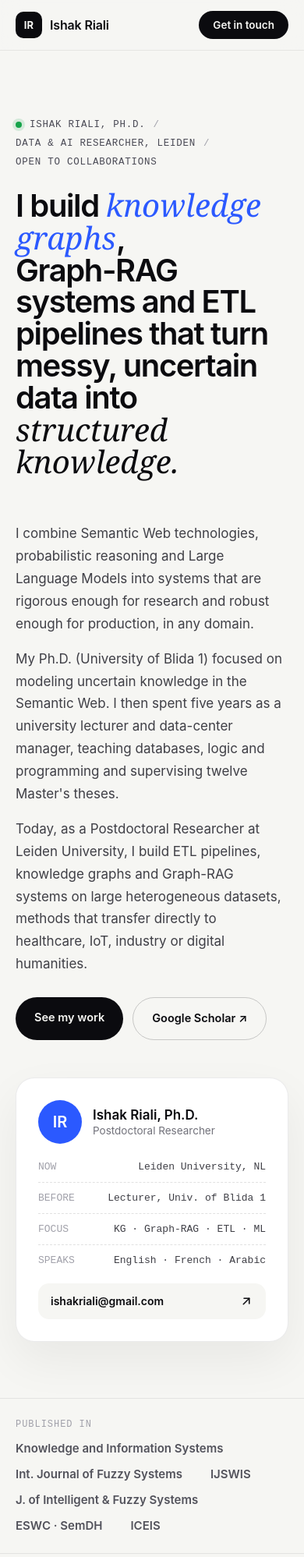
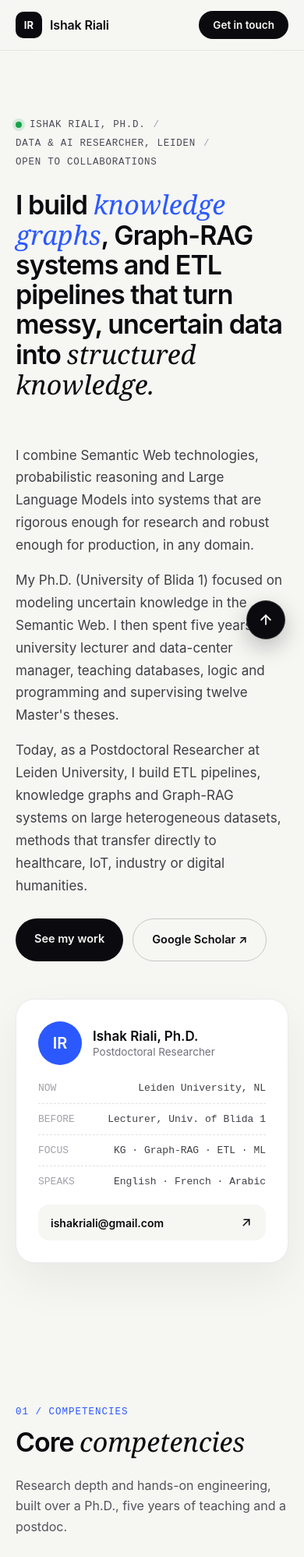
Before and after one commit to ishakRiali/ishakriali.github.io, a plain HTML site: page index.html in a window 390 px wide. Shown: the top 1997 px of the page at 78% size. Drawn offline with Linux system fonts and the light colour scheme.

Commit message:
Update HTML structure and styles for responsiveness

```diff
--- a/index.html
+++ b/index.html
@@ -33,6 +33,9 @@
   .shot:hover { transform: translateY(-3px); border-color: rgba(255,255,255,0.35) !important; color: #fff; }
   .pub:hover h3 { color: #2B59FF; }
   .contact-link:hover { color: #fff; border-color: #fff !important; }
+  .to-top { position: fixed; right: 24px; bottom: 24px; z-index: 60; width: 48px; height: 48px; border-radius: 50%; background: #0B0B0F; color: #F6F6F3; display: inline-flex; align-items: center; justify-content: center; box-shadow: 0 10px 28px rgba(11,11,15,0.25); border: 1px solid rgba(255,255,255,0.15); transition: transform .2s ease, background .2s ease; }
+  .to-top:hover { background: #2B59FF; color: #fff; transform: translateY(-3px); }
+  html { scroll-behavior: smooth; }
   @media (max-width: 960px) {
     .bento { grid-template-columns: repeat(2, minmax(0, 1fr)); }
     .gallery { grid-template-columns: repeat(2, minmax(0, 1fr)); }
@@ -44,7 +47,7 @@
     .wrap { padding-left: 20px; padding-right: 20px; }
     .bento, .gallery { grid-template-columns: 1fr; }
     .bento .span2, .gallery .g-wide { grid-column: auto; }
-    .hero-title { font-size: 40px !important; }
+    .hero-title { font-size: 34px !important; }
     .xl-title { font-size: 34px !important; }
   }
 </style>
@@ -60,7 +63,7 @@
     </a>
     <div class="navlinks" style="display: flex; gap: 28px; font-size: 14px; font-weight: 500;">
       <a href="#work">Work</a>
-      <a href="#expertise">Expertise</a>
+      <a href="#expertise">Competencies</a>
       <a href="#experience">Experience</a>
       <a href="#research">Research</a>
       <a href="#contact">Contact</a>
@@ -79,7 +82,7 @@
         <span style="color: #A1A1AA;">/</span>
         <span>Open to collaborations</span>
       </div>
-      <h1 class="hero-title" style="margin: 0; font-size: 72px; line-height: 1.02; font-weight: 600; letter-spacing: -0.035em; max-width: 1100px;">I build <span class="serif" style="color: #2B59FF;">knowledge graphs</span>, <span style="white-space: nowrap;">Graph-RAG</span> systems and ETL pipelines that turn messy, uncertain data into <span class="serif">structured knowledge.</span></h1>
+      <h1 class="hero-title" style="margin: 0; font-size: 48px; line-height: 1.12; font-weight: 600; letter-spacing: -0.03em; max-width: 920px;">I build <span class="serif" style="color: #2B59FF;">knowledge graphs</span>, <span style="white-space: nowrap;">Graph-RAG</span> systems and ETL pipelines that turn messy, uncertain data into <span class="serif">structured knowledge.</span></h1>
     </div>
 
     <div style="display: flex; flex-wrap: wrap; gap: 48px; align-items: flex-start;">
@@ -115,25 +118,14 @@
     </div>
   </section>
 
-  <!-- PUBLISHED IN -->
-  <section class="wrap" style="padding-top: 26px; padding-bottom: 26px; border-top: 1px solid rgba(11,11,15,0.08); border-bottom: 1px solid rgba(11,11,15,0.08); display: flex; flex-wrap: wrap; align-items: center; gap: 14px 36px;">
-    <span class="mono" style="font-size: 12px; text-transform: uppercase; letter-spacing: 0.08em; color: #A1A1AA;">Published in</span>
-    <span style="font-size: 15px; font-weight: 600; color: #52525B;">Knowledge and Information Systems</span>
-    <span style="font-size: 15px; font-weight: 600; color: #52525B;">Int. Journal of Fuzzy Systems</span>
-    <span style="font-size: 15px; font-weight: 600; color: #52525B;">IJSWIS</span>
-    <span style="font-size: 15px; font-weight: 600; color: #52525B;">J. of Intelligent &amp; Fuzzy Systems</span>
-    <span style="font-size: 15px; font-weight: 600; color: #52525B;">ESWC · SemDH</span>
-    <span style="font-size: 15px; font-weight: 600; color: #52525B;">ICEIS</span>
-  </section>
-
   <!-- EXPERTISE -->
   <section id="expertise" class="wrap" style="padding-top: 112px; padding-bottom: 112px;">
     <div style="display: flex; flex-wrap: wrap; justify-content: space-between; align-items: flex-end; gap: 24px; margin-bottom: 48px;">
       <div style="display: flex; flex-direction: column; gap: 14px; max-width: 720px;">
-        <span class="mono" style="font-size: 12.5px; text-transform: uppercase; letter-spacing: 0.08em; color: #2B59FF;">01 / Expertise</span>
-        <h2 class="xl-title" style="margin: 0; font-size: 48px; line-height: 1.05; font-weight: 600; letter-spacing: -0.03em;">What I <span class="serif">build</span> for you</h2>
+        <span class="mono" style="font-size: 12.5px; text-transform: uppercase; letter-spacing: 0.08em; color: #2B59FF;">01 / Competencies</span>
+        <h2 class="xl-title" style="margin: 0; font-size: 48px; line-height: 1.05; font-weight: 600; letter-spacing: -0.03em;">Core <span class="serif">competencies</span></h2>
       </div>
-      <p style="margin: 0; font-size: 16px; line-height: 1.65; color: #52525B; max-width: 400px;">From raw spreadsheets and databases to systems people can question in plain language.</p>
+      <p style="margin: 0; font-size: 16px; line-height: 1.65; color: #52525B; max-width: 400px;">Research depth and hands-on engineering, built over a Ph.D., five years of teaching and a postdoc.</p>
     </div>
 
     <div class="bento">
@@ -143,28 +135,28 @@
           <span class="mono" style="font-size: 12px; color: #A1A1AA;">CORE</span>
         </div>
         <h3 style="margin: 0; font-size: 26px; font-weight: 600; letter-spacing: -0.02em;">Knowledge graphs &amp; semantic integration</h3>
-        <p style="margin: 0; font-size: 15.5px; line-height: 1.65; color: #D4D4D8; max-width: 620px;">I design ontologies and turn scattered, inconsistent sources into one connected, queryable graph, with validation and uncertainty kept explicit.</p>
+        <p style="margin: 0; font-size: 15.5px; line-height: 1.65; color: #D4D4D8; max-width: 620px;">Ontology engineering and semantic integration of scattered, inconsistent sources into connected, queryable graphs, with validation and uncertainty kept explicit.</p>
         <div class="mono" style="margin-top: auto; font-size: 12.5px; color: #A1A1AA; line-height: 1.8;">RDF · OWL · SPARQL · SHACL · RDF-Star · CIDOC CRM · Neo4j · GraphDB · Protégé</div>
       </div>
 
       <div class="card" style="background: #FFFFFF; border: 1px solid rgba(11,11,15,0.08); border-radius: 24px; padding: 32px; display: flex; flex-direction: column; gap: 16px;">
         <svg width="28" height="28" viewBox="0 0 24 24" fill="none" stroke="#2B59FF" stroke-width="1.8" stroke-linecap="round" stroke-linejoin="round" aria-hidden="true"><path d="M21 12a8 8 0 1 1-3.2-6.4"></path><path d="M21 4v5h-5"></path><path d="M9 12h6"></path><path d="M12 9v6"></path></svg>
         <h3 style="margin: 0; font-size: 20px; font-weight: 600; letter-spacing: -0.015em;">Graph-RAG &amp; LLM systems</h3>
-        <p style="margin: 0; font-size: 15px; line-height: 1.65; color: #52525B;">LLM agents that write and run graph queries, answer with evidence, and generate narratives or audio from structured data.</p>
+        <p style="margin: 0; font-size: 15px; line-height: 1.65; color: #52525B;">Combining LLMs with knowledge graphs: agents that write and run graph queries, evidence-based answers, and narrative or audio generation from structured data.</p>
         <div class="mono" style="margin-top: auto; font-size: 12px; color: #71717A; line-height: 1.8;">Text-to-SPARQL · Prompting · TTS · Multi-modal</div>
       </div>
 
       <div class="card" style="background: #FFFFFF; border: 1px solid rgba(11,11,15,0.08); border-radius: 24px; padding: 32px; display: flex; flex-direction: column; gap: 16px;">
         <svg width="28" height="28" viewBox="0 0 24 24" fill="none" stroke="#2B59FF" stroke-width="1.8" stroke-linecap="round" stroke-linejoin="round" aria-hidden="true"><ellipse cx="12" cy="5" rx="8" ry="3"></ellipse><path d="M4 5v6c0 1.7 3.6 3 8 3s8-1.3 8-3V5"></path><path d="M4 11v6c0 1.7 3.6 3 8 3s8-1.3 8-3v-6"></path></svg>
         <h3 style="margin: 0; font-size: 20px; font-weight: 600; letter-spacing: -0.015em;">ETL &amp; data pipelines</h3>
-        <p style="margin: 0; font-size: 15px; line-height: 1.65; color: #52525B;">Cleaning, mapping and deduplicating heterogeneous data, including LLM-assisted extraction from free text and entity resolution.</p>
+        <p style="margin: 0; font-size: 15px; line-height: 1.65; color: #52525B;">Cleaning, mapping and deduplication of heterogeneous data, LLM-assisted extraction from free text, and entity resolution.</p>
         <div class="mono" style="margin-top: auto; font-size: 12px; color: #71717A; line-height: 1.8;">Python · SQL · MongoDB · GraphQL · REST</div>
       </div>
 
       <div class="card" style="background: #FFFFFF; border: 1px solid rgba(11,11,15,0.08); border-radius: 24px; padding: 32px; display: flex; flex-direction: column; gap: 16px;">
         <svg width="28" height="28" viewBox="0 0 24 24" fill="none" stroke="#2B59FF" stroke-width="1.8" stroke-linecap="round" stroke-linejoin="round" aria-hidden="true"><circle cx="7" cy="7" r="3"></circle><circle cx="17" cy="9" r="2"></circle><circle cx="9" cy="17" r="2"></circle><circle cx="17" cy="17" r="3"></circle></svg>
         <h3 style="margin: 0; font-size: 20px; font-weight: 600; letter-spacing: -0.015em;">Machine learning on graphs</h3>
-        <p style="margin: 0; font-size: 15px; line-height: 1.65; color: #52525B;">Embeddings, graph neural networks and deep clustering to discover structure, segment customers and classify entities.</p>
+        <p style="margin: 0; font-size: 15px; line-height: 1.65; color: #52525B;">Knowledge-graph embeddings, graph neural networks and deep clustering for structure discovery, customer segmentation and entity classification.</p>
         <div class="mono" style="margin-top: auto; font-size: 12px; color: #71717A; line-height: 1.8;">PyTorch · TransE · GNN · KG-BERT · DEC</div>
       </div>
 
@@ -191,7 +183,7 @@
 
     <div style="position: relative; display: flex; flex-direction: column; gap: 14px; margin-bottom: 56px;">
       <span class="mono" style="font-size: 12.5px; text-transform: uppercase; letter-spacing: 0.08em; color: #8EA2FF;">02 / Featured project</span>
-      <h2 class="xl-title" style="margin: 0; font-size: 64px; line-height: 1; font-weight: 600; letter-spacing: -0.035em;">BecaGraph</h2>
+      <h2 class="xl-title" style="margin: 0; font-size: 52px; line-height: 1; font-weight: 600; letter-spacing: -0.035em;">BecaGraph</h2>
       <p style="margin: 0; font-size: 20px; line-height: 1.55; color: #D4D4D8; max-width: 760px;">A full-stack knowledge-graph platform that turns heterogeneous museum spreadsheets into one unified, uncertainty-aware and <span class="serif" style="color: #FFFFFF;">queryable graph.</span></p>
     </div>
 
@@ -377,7 +369,7 @@
     <div style="position: absolute; bottom: -260px; left: -160px; width: 620px; height: 620px; border-radius: 50%; background: #2B59FF; opacity: 0.2; filter: blur(130px);" aria-hidden="true"></div>
     <div style="position: relative; display: flex; flex-direction: column; gap: 28px; max-width: 980px;">
       <span class="mono" style="font-size: 12.5px; text-transform: uppercase; letter-spacing: 0.08em; color: #8EA2FF;">05 / Contact</span>
-      <h2 class="xl-title" style="margin: 0; font-size: 72px; line-height: 1; font-weight: 600; letter-spacing: -0.035em;">Have messy data and a hard question? <span class="serif" style="color: #8EA2FF;">Let's talk.</span></h2>
+      <h2 class="xl-title" style="margin: 0; font-size: 56px; line-height: 1.05; font-weight: 600; letter-spacing: -0.035em;">Have messy data and a hard question? <span class="serif" style="color: #8EA2FF;">Let's talk.</span></h2>
       <p style="margin: 0; font-size: 18px; line-height: 1.65; color: #A1A1AA; max-width: 640px;">Open to research collaborations and consulting projects on knowledge graphs, Graph-RAG, ETL pipelines, semantic data integration and applied AI, across any domain.</p>
       <div style="display: flex; flex-wrap: wrap; gap: 12px; margin-top: 8px;">
         <a href="mailto:ishakriali@gmail.com" style="background: #F6F6F3; color: #0B0B0F; padding: 16px 26px; border-radius: 999px; font-size: 15.5px; font-weight: 600; display: inline-flex; align-items: center; gap: 10px;">
@@ -397,6 +389,10 @@
     </div>
   </section>
 
+  <a href="#top" class="to-top" aria-label="Back to top">
+    <svg width="20" height="20" viewBox="0 0 24 24" fill="none" stroke="currentColor" stroke-width="2.2" stroke-linecap="round" stroke-linejoin="round" aria-hidden="true"><path d="M12 19V5"></path><path d="M5 12l7-7 7 7"></path></svg>
+  </a>
+
 </div>
 </body>
 </html>
```
